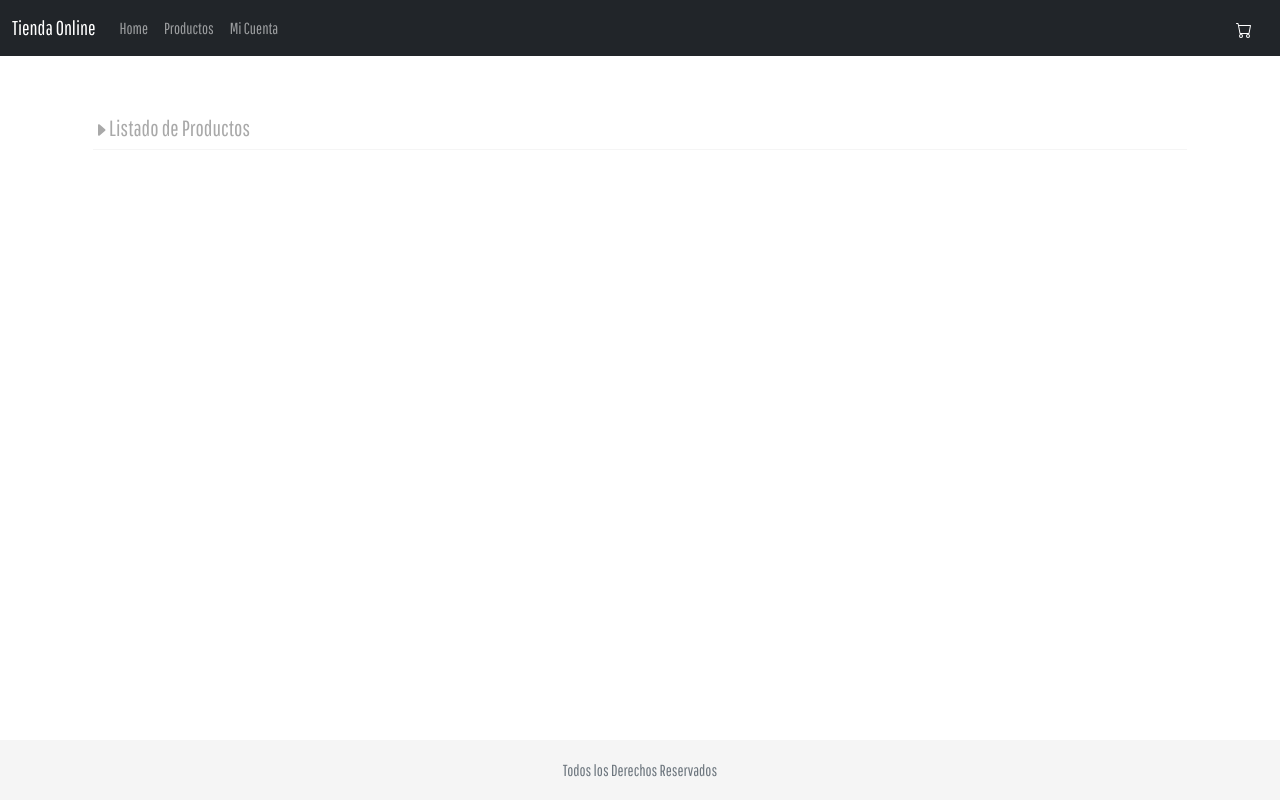
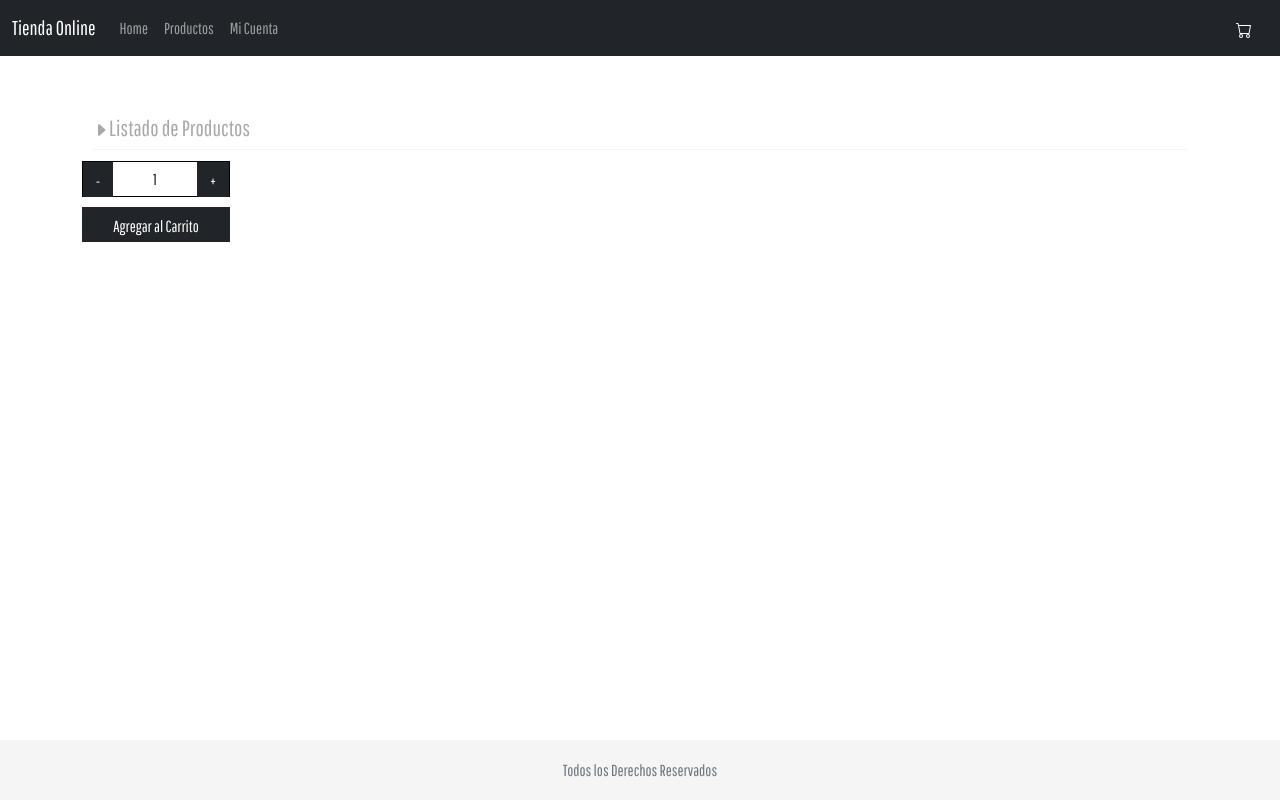
Before and after one commit to mfreire29/Coder1, a React (Create React App) app: page / in a window 1280 px wide. Built offline with nearby package versions, Linux system fonts and the light colour scheme.

Commit message:
Contador con Boton

```diff
--- /dev/null
+++ b/src/components/ItemCount.js
@@ -0,0 +1,48 @@
+import React, { useState } from 'react'
+
+function ItemCount({ stock, initial}) {
+
+    const [cantidad, setCantidad] = useState(initial)
+
+    const [carrito, setCarrito] = useState(0)
+
+    const aumentarCantidad = () => {
+        if(stock > 0 && cantidad < stock) {
+            setCantidad(cantidad+1)
+        }
+    }
+
+    const reducirCantidad = () => {
+        if(cantidad > initial) {
+            setCantidad(cantidad-1)
+        }
+    }
+
+    const onAdd = () => {
+        if(cantidad === 1) {
+            console.log("Se ha agregado " + cantidad + " producto al carrito." )
+        } else {
+            console.log("Se han agregado " + cantidad + " productos al carrito." )
+        }
+    }
+
+
+
+    return (
+        <>
+
+            <div className="item-count">
+                <button className="btn btn-dark left" onClick = { reducirCantidad }>-</button>
+                <span>{stock > 0 ? cantidad : 0}</span>
+                <button className="btn btn-dark right" onClick = { aumentarCantidad }>+</button>
+            </div>
+            {stock > 0 ?
+                <button className="btn btn-dark add" onClick = { onAdd }>Agregar al Carrito</button>
+                :
+                <button className="btn btn-dark add">SIN STOCK</button>
+            }
+        </>
+    )
+}
+
+export default ItemCount
--- a/src/components/ItemListContainer.js
+++ b/src/components/ItemListContainer.js
@@ -17,7 +17,7 @@ function ItemListContainer({ greeting }) {
           width="16"
           height="16"
           fill="currentColor"
-          class="bi bi-caret-right-fill"
+          className="bi bi-caret-right-fill"
           viewBox="0 0 16 16"
         >
           <path d="M12.14 8.753l-5.482 4.796c-.646.566-1.658.106-1.658-.753V3.204a1 1 0 0 1 1.659-.753l5.48 4.796a1 1 0 0 1 0 1.506z" />
--- a/src/components/Main.js
+++ b/src/components/Main.js
@@ -1,4 +1,5 @@
 import React from 'react'
+import ItemCount from './ItemCount'
 import ItemListContainer from './ItemListContainer'
 
 function Main() {
@@ -9,6 +10,7 @@ function Main() {
                 <div className="row">
                     <div className="col-12">
                         <ItemListContainer greeting="Listado de Productos"/>
+                        <ItemCount stock={5} initial={1}/>
                     </div>
                 </div>
             </div>
--- a/src/index.css
+++ b/src/index.css
@@ -37,3 +37,41 @@ code {
 .d-flex .nav-link:hover {
   color: grey;
 }
+.btn.right {
+  border-radius: 0;
+  height: 35px;
+  outline: none;
+}
+
+.btn.left {
+  border-radius: 0;
+  height: 35px;
+}
+
+.btn.add {
+  border-radius: 0;
+  height: 35px;
+  width: 148px;
+  margin-top: 10px;
+}
+.btn.add:hover {
+  opacity: 0.7;
+}
+.item-count {
+  border: 1px solid black;
+  max-width: 148px;
+  height: 36px;
+  text-align: center;
+}
+
+.item-count span {
+  width: 100%;
+  line-height: 35px;
+}
+
+.item-count .left {
+  float: left;
+}
+.item-count .right {
+  float: right;
+}
```
Also changed, not shown: 1 other file (tests, documents, lock files or other folders).
